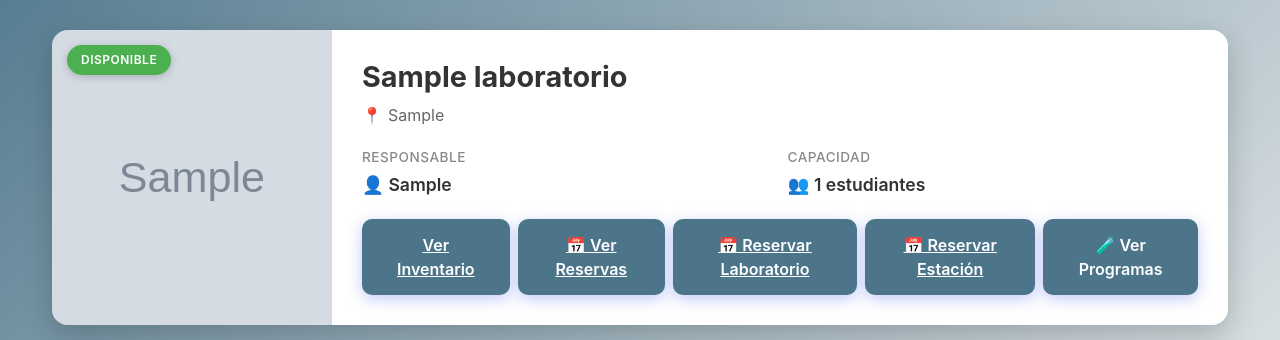
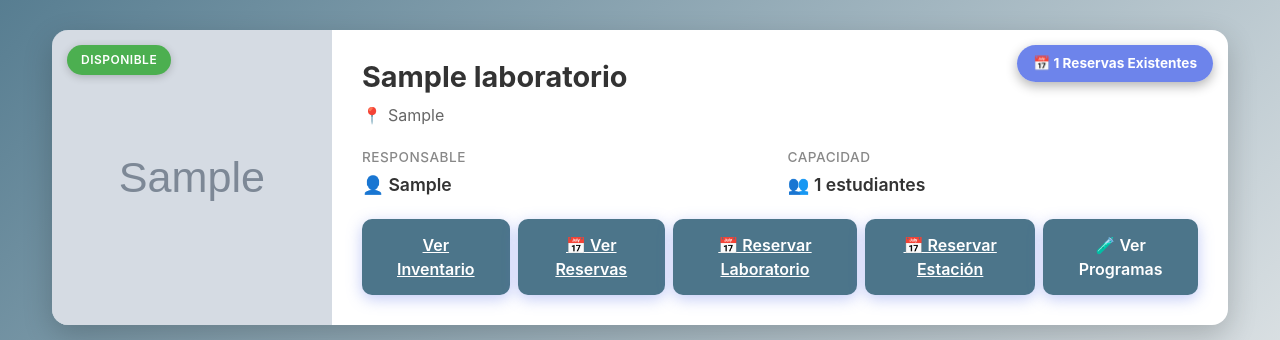
Before and after one commit to Edmartinez28/agendamiento-aulas, a Django app: page /gestion/laboratorios/ in a window 1280 px wide. Shown: the part 140-480 px from the top of the page. Run offline with Django 5.2, Linux system fonts and the light colour scheme; a user stored in the database is signed in; tables that the repository leaves empty hold one stand-in row (values such as "Sample post"); grey boxes marked "Sample" are stand-in pictures; parts of the project's set-up code (start-up, migrations or seed data) failed here and were passed over.

Commit message:
Reservation span adeded

```diff
--- a/gestion/templates/listadolaboratorios.html
+++ b/gestion/templates/listadolaboratorios.html
@@ -296,6 +296,30 @@
             color: #999;
         }
 
+        /* Badge de reservas en esquina superior derecha */
+        .reservas-badge {
+            position: absolute;
+            top: 15px;
+            right: 15px;
+            background: rgba(102, 126, 234, 0.95);
+            color: white;
+            padding: 8px 16px;
+            border-radius: 20px;
+            font-size: 0.85rem;
+            font-weight: 700;
+            box-shadow: 0 4px 12px rgba(0, 0, 0, 0.3);
+            backdrop-filter: blur(10px);
+            z-index: 5;
+            display: flex;
+            align-items: center;
+            gap: 6px;
+        }
+
+        /* Asegurar que el contenedor tenga position relative */
+        .lab-image {
+            position: relative;
+        }
+
         /* Responsive Design */
         @media (max-width: 968px) {
             .lab-card {
@@ -449,6 +473,7 @@
                                     En Mantenimiento
                                 {% endif %}
                             </span>
+
                         </div>
 
                         <div class="lab-content">
@@ -460,6 +485,11 @@
                                         {{ lab.ubicacion|default:"Ubicación no especificada" }}
                                     </span>
                                 </div>
+
+                                <!-- BADGE DE TOTAL RESERVAS - NUEVO -->
+                                <span class="reservas-badge">
+                                    📅 {{ lab.total_reservas }} Reservas Existentes
+                                </span>
                             </div>
 
                             <div class="lab-details">
--- a/gestion/views.py
+++ b/gestion/views.py
@@ -42,8 +42,10 @@ def get_letra_titulos(default="#FFFFFF"):
 # Create your views here.
 @login_required
 def obtenerlaboratorios(request):
-    laboratorios = Laboratorio.objects.exclude(estado="RESTRINGIDO").prefetch_related(
-        "estaciones__estacion_programas__programa"
+    laboratorios = (
+        Laboratorio.objects.exclude(estado="RESTRINGIDO")
+        .prefetch_related("estaciones__estacion_programas__programa")
+        .annotate(total_reservas=Count("reserva"))
     )
 
     for lab in laboratorios:
```
